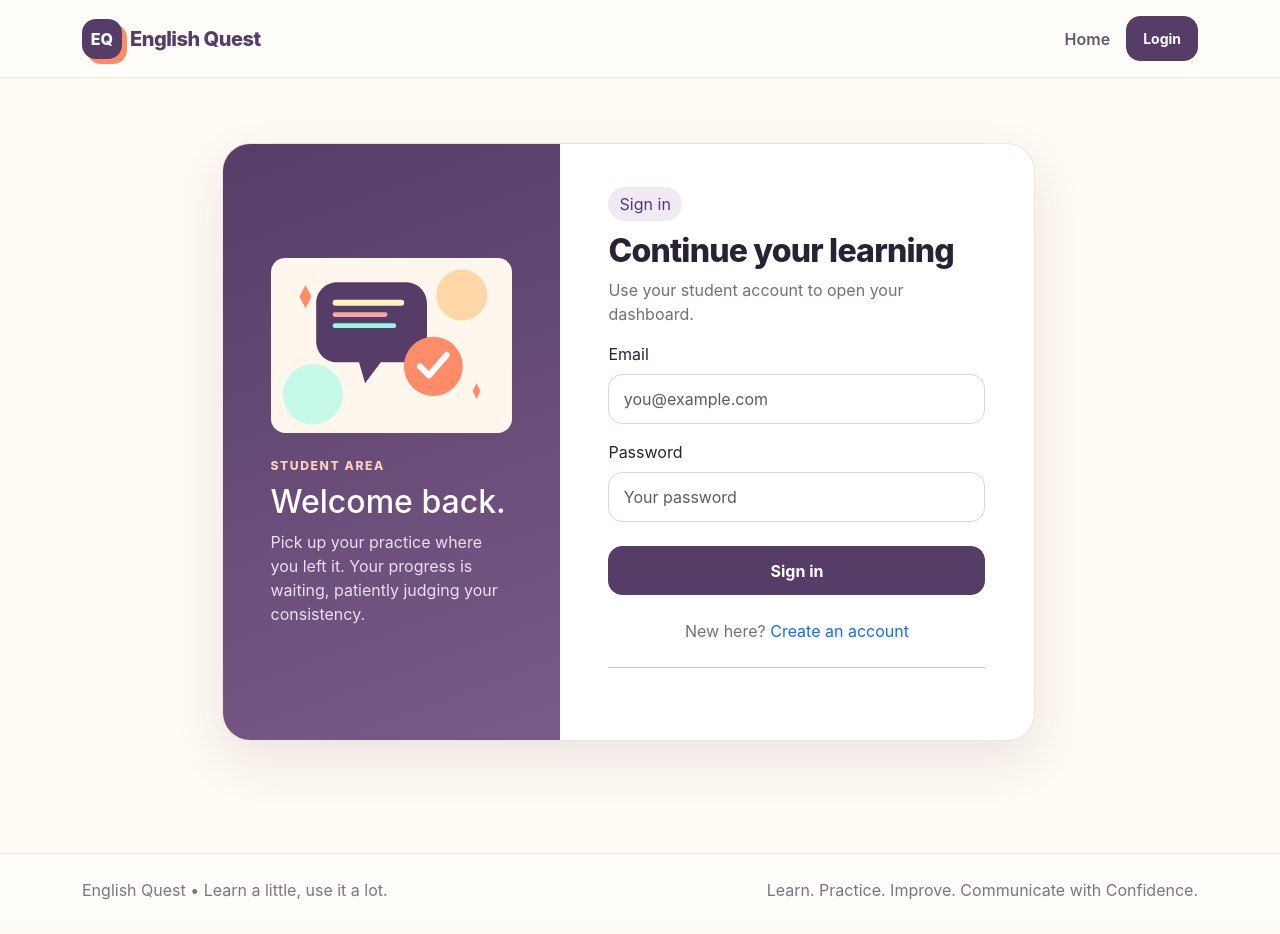
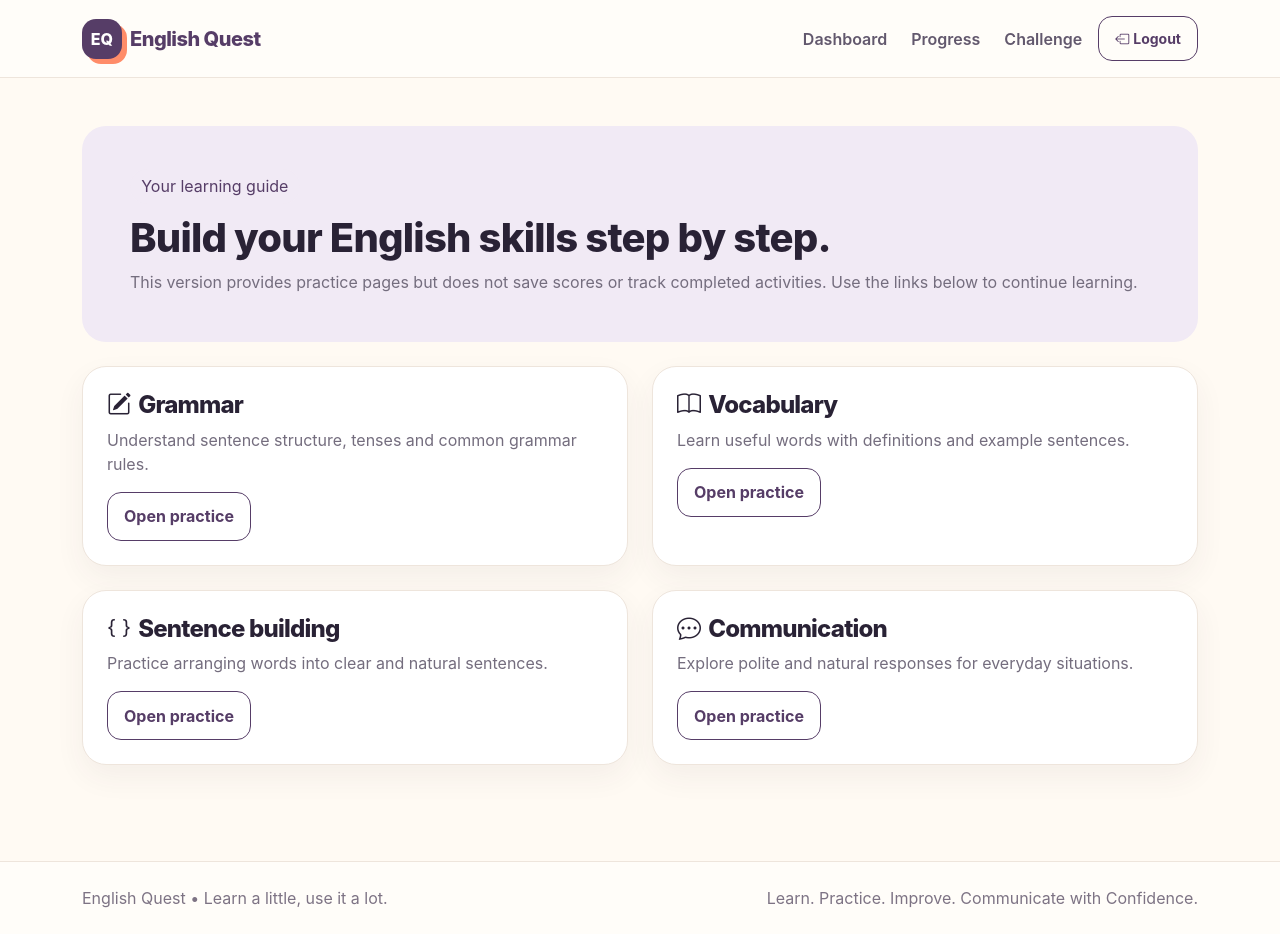
Before and after one commit to Jeet143488/English-Quest, a plain HTML site: page client/progress.html in a window 1280 px wide. Drawn offline with nearby package versions, Linux system fonts and the light colour scheme.

Commit message:
Update progress.html

```diff
--- a/client/progress.html
+++ b/client/progress.html
@@ -1,13 +1,13 @@
-<!doctype html>
+<!DOCTYPE html>
 <html lang="en">
 
 <head>
-    <meta charset="utf-8">
-    <meta name="viewport" content="width=device-width, initial-scale=1">
-    <title>Student Login | English Quest</title>
-    <link href="https://cdn.jsdelivr.net/npm/bootstrap@5.3.3/dist/css/bootstrap.min.css" rel="stylesheet">
-    <link href="https://cdn.jsdelivr.net/npm/bootstrap-icons@1.11.3/font/bootstrap-icons.css" rel="stylesheet">
-    <link rel="stylesheet" href="../css/style.css">
+    <meta charset="utf-8" />
+    <meta content="width=device-width, initial-scale=1" name="viewport" />
+    <title>Progress | English Quest</title>
+    <link href="https://cdn.jsdelivr.net/npm/bootstrap@5.3.3/dist/css/bootstrap.min.css" rel="stylesheet" />
+    <link href="https://cdn.jsdelivr.net/npm/bootstrap-icons@1.11.3/font/bootstrap-icons.css" rel="stylesheet" />
+    <link href="../css/style.css" rel="stylesheet" />
 </head>
 
 <body class="">
@@ -15,40 +15,48 @@
         <div class="container d-flex flex-wrap align-items-center gap-3">
             <a class="d-flex align-items-center gap-2 me-auto" href="../index.html"><span
                     class="brand-mark">EQ</span><span class="brand-name fs-5">English Quest</span></a>
-            <div class="d-flex flex-wrap align-items-center gap-2"><a class="nav-link px-2"
-                    href="../index.html">Home</a><a class="btn btn-primary btn-sm" href="login.html">Login</a></div>
+            <div class="d-flex flex-wrap align-items-center gap-2">
+                <a class="nav-link px-2" href="dashboard.html">Dashboard</a>
+                <a class="nav-link px-2" href="progress.html">Progress</a>
+                <a class="nav-link px-2" href="daily-challenge.html">Challenge</a>
+                <a class="btn btn-outline-primary btn-sm" href="../index.html"><i
+                        class="bi bi-box-arrow-left me-1"></i>Logout</a>
+            </div>
         </div>
     </nav>
-    <main class="container login-shell py-5">
-        <div class="row justify-content-center w-100">
-            <div class="col-xl-9">
-                <div class="auth-card row g-0">
-                    <div class="col-lg-5 auth-side p-4 p-lg-5 d-flex flex-column justify-content-center"><img
-                            src="../images/hero.svg" class="img-fluid mb-4" alt="Learning illustration"><span
-                            class="eyebrow">Student area</span>
-                        <h2 class="mt-2">Welcome back.</h2>
-                        <p class="mb-0" style="color:#eadff0">Pick up your practice where you left it. Your progress is
-                            waiting, patiently judging your consistency.</p>
-                    </div>
-                    <div class="col-lg-7 p-4 p-lg-5"><span class="badge-soft">Sign in</span>
-                        <h2 class="section-title mt-3">Continue your learning</h2>
-                        <p class="muted">Use your student account to open your dashboard.</p>
-                        <div id="formMessage"></div>
-                        <form id="loginForm" novalidate>
-                            <div class="mb-3"><label class="form-label" for="loginEmail">Email</label><input
-                                    id="loginEmail" class="form-control" type="email" placeholder="you@example.com">
-                                <div class="invalid-feedback"></div>
-                            </div>
-                            <div class="mb-3"><label class="form-label" for="loginPassword">Password</label><input
-                                    id="loginPassword" class="form-control" type="password" placeholder="Your password">
-                                <div class="invalid-feedback"></div>
-                            </div><button type="submit" class="btn btn-primary w-100 mt-2">Sign in</button>
-                        </form>
-                        <p class="text-center muted mt-4 mb-0">New here? <a href="register.html">Create an account</a>
-                        </p>
-                        <hr class="my-4">
-                        <p class="text-center small muted mb-0"></p>
-                    </div>
+    <main class="container py-5">
+        <div class="page-head p-4 p-lg-5 mb-4"><span class="badge-soft">Your learning guide</span>
+            <h1 class="section-title mt-3">Build your English skills step by step.</h1>
+            <p class="muted mb-0">This version provides practice pages but does not save scores or track completed
+                activities. Use the links below to continue learning.</p>
+        </div>
+        <div class="row g-4">
+            <div class="col-md-6">
+                <div class="panel p-4 h-100">
+                    <h4 class="section-title"><i class="bi bi-pencil-square me-2"></i>Grammar</h4>
+                    <p class="muted">Understand sentence structure, tenses and common grammar rules.</p><a
+                        class="btn btn-outline-primary" href="grammar.html">Open practice</a>
+                </div>
+            </div>
+            <div class="col-md-6">
+                <div class="panel p-4 h-100">
+                    <h4 class="section-title"><i class="bi bi-book me-2"></i>Vocabulary</h4>
+                    <p class="muted">Learn useful words with definitions and example sentences.</p><a
+                        class="btn btn-outline-primary" href="vocabulary.html">Open practice</a>
+                </div>
+            </div>
+            <div class="col-md-6">
+                <div class="panel p-4 h-100">
+                    <h4 class="section-title"><i class="bi bi-braces me-2"></i>Sentence building</h4>
+                    <p class="muted">Practice arranging words into clear and natural sentences.</p><a
+                        class="btn btn-outline-primary" href="sentence-builder.html">Open practice</a>
+                </div>
+            </div>
+            <div class="col-md-6">
+                <div class="panel p-4 h-100">
+                    <h4 class="section-title"><i class="bi bi-chat-dots me-2"></i>Communication</h4>
+                    <p class="muted">Explore polite and natural responses for everyday situations.</p><a
+                        class="btn btn-outline-primary" href="communication.html">Open practice</a>
                 </div>
             </div>
         </div>
```
